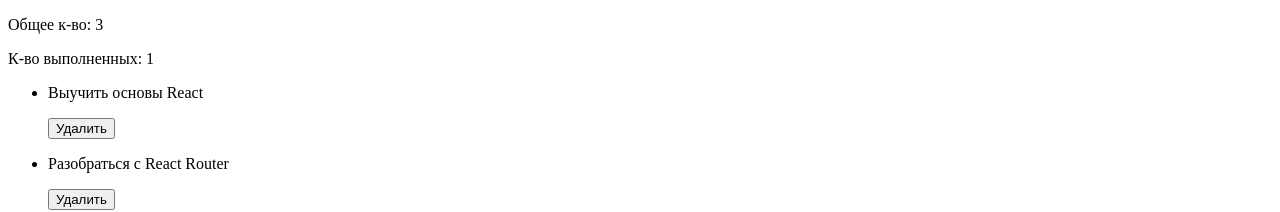
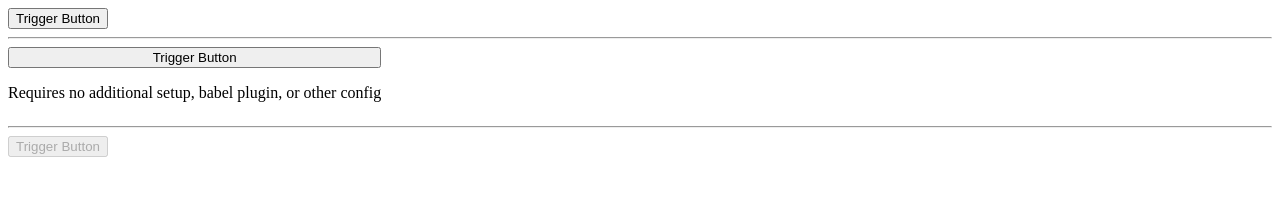
Before and after one commit to Aleksander-Kovalenko/test-react, a React (Create React App) app: page / in a window 1280 px wide. Shown: the top 212 px of the page. Built offline with nearby package versions, Linux system fonts and the light colour scheme.

Commit message:
create Collapsible

```diff
--- a/package.json
+++ b/package.json
@@ -13,6 +13,7 @@
     "react": "^17.0.2",
     "react-dom": "^17.0.2",
     "react-scripts": "5.0.0",
+    "styled-components": "^5.3.3",
     "web-vitals": "^2.1.2"
   },
   "scripts": {
--- a/src/App.css
+++ /dev/null
@@ -1,38 +0,0 @@
-.App {
-  text-align: center;
-}
-
-.App-logo {
-  height: 40vmin;
-  pointer-events: none;
-}
-
-@media (prefers-reduced-motion: no-preference) {
-  .App-logo {
-    animation: App-logo-spin infinite 20s linear;
-  }
-}
-
-.App-header {
-  background-color: #282c34;
-  min-height: 100vh;
-  display: flex;
-  flex-direction: column;
-  align-items: center;
-  justify-content: center;
-  font-size: calc(10px + 2vmin);
-  color: white;
-}
-
-.App-link {
-  color: #61dafb;
-}
-
-@keyframes App-logo-spin {
-  from {
-    transform: rotate(0deg);
-  }
-  to {
-    transform: rotate(360deg);
-  }
-}
--- a/src/App.js
+++ b/src/components/App.js
@@ -1,15 +1,16 @@
-import './App.css';
-import { Profile } from './components/social-profile/Profile';
-import { Statistics } from './components/Statistics/Statistics';
-import ColorPicker from './components/ColorPicker/ColorPicker';
+import { Component } from 'react';
 
-import userInfo from './user.json';
-import statisticsInfo from './uploadStatics.json';
-import colorPickerOptions from './colorPicker.json';
-import { Component } from 'react';
-import TodoList from './components/TodoList';
+import { Profile } from './social-profile/Profile';
+import { Statistics } from './Statistics/Statistics';
+import ColorPicker from './ColorPicker/ColorPicker';
+import TodoList from './TodoList';
+import Collapsible from './Collapsible';
 
-class App extends Component {
+import userInfo from '../user.json';
+import statisticsInfo from '../uploadStatics.json';
+import colorPickerOptions from '../colorPicker.json';
+
+export class App extends Component {
   state = {
     todos: [
       { id: 'id-1', text: 'Выучить основы React', completed: true },
@@ -31,7 +32,18 @@
 
     return (
       <>
-        <div>
+        <Collapsible triggerPosition="bottom">
+          Requires no additional setup, babel plugin, or other config
+        </Collapsible>
+        <hr />
+        <Collapsible isOpen mt={5}>
+          Requires no additional setup, babel plugin, or other config
+        </Collapsible>
+        <hr />
+        <Collapsible isDisabled>
+          Requires no additional setup, babel plugin, or other config
+        </Collapsible>
+        {/* <div>
           <p>Общее к-во: {totalTodoCount}</p>
           <p>К-во выполненных: {completedTodos} </p>
         </div>
@@ -48,10 +60,8 @@
           likes={userInfo.stats.likes}
           stats={userInfo.stats}
         />
-        <Statistics events={statisticsInfo} title={'Upload stats'} />
+        <Statistics events={statisticsInfo} title={'Upload stats'} /> */}
       </>
     );
   }
 }
-
-export default App;
--- /dev/null
+++ b/src/components/Collapsible/Collapsible.jsx
@@ -0,0 +1,44 @@
+import { Component } from 'react';
+import { Wrapper, TriggerButton } from './Collapsible.styled';
+
+class Collapsible extends Component {
+  static defaultProps = {
+    isOpen: false,
+    isDisabled: false,
+    triggerPosition: 'top',
+    mt: 0,
+    mr: 0,
+    mb: 0,
+    ml: 0,
+  };
+  state = {
+    isOpen: this.props.isOpen,
+    isDisabled: this.props.isDisabled,
+  };
+
+  toggle = () => {
+    this.setState(stat => ({
+      isOpen: !stat.isOpen,
+    }));
+  };
+
+  render() {
+    const { isOpen } = this.state;
+    const { children, isDisabled, triggerPosition, ...spacingProps } = this.props;
+    return (
+      <Wrapper {...spacingProps}>
+        <TriggerButton
+          type="button"
+          onClick={this.toggle}
+          disabled={isDisabled}
+          position={triggerPosition}
+        >
+          Trigger Button
+        </TriggerButton>
+        {isOpen && <p>{children}</p>}
+      </Wrapper>
+    );
+  }
+}
+
+export default Collapsible;
--- /dev/null
+++ b/src/components/Collapsible/Collapsible.styled.jsx
@@ -0,0 +1,10 @@
+import styled from '@emotion/styled';
+
+export const Wrapper = styled.div`
+  display: inline-flex;
+  flex-direction: column;
+`;
+
+export const TriggerButton = styled.button`
+  order: ${props => (props.position === 'top' ? 0 : 1)};
+`;
--- /dev/null
+++ b/src/components/Collapsible/index.js
@@ -0,0 +1 @@
+export { default } from './Collapsible';
--- a/src/index.js
+++ b/src/index.js
@@ -1,6 +1,6 @@
 import React from 'react';
 import ReactDOM from 'react-dom';
-import App from './App';
+import { App } from './components/App';
 
 ReactDOM.render(
   <React.StrictMode>
```
Also changed, not shown: 1 other file (tests, documents, lock files or other folders).
